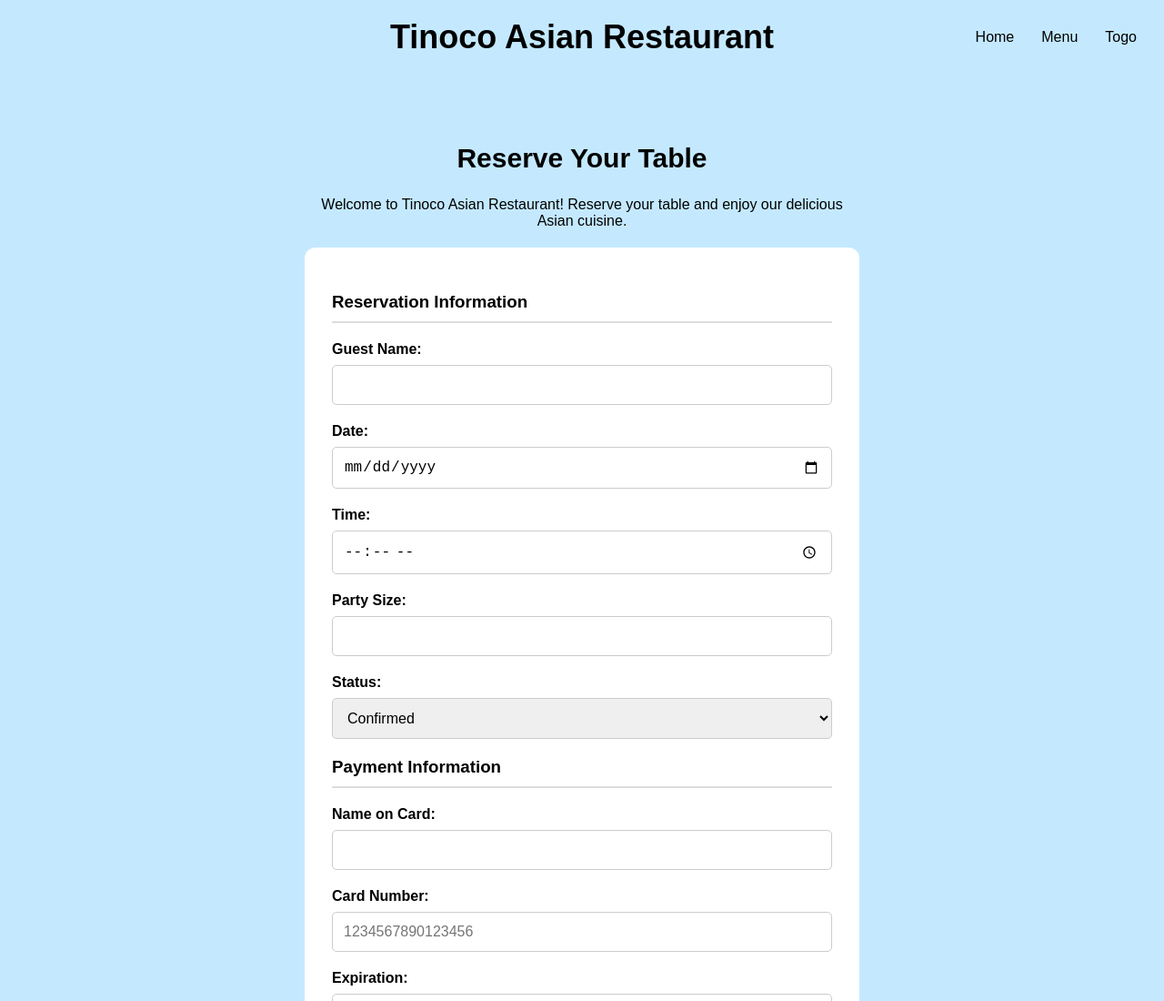
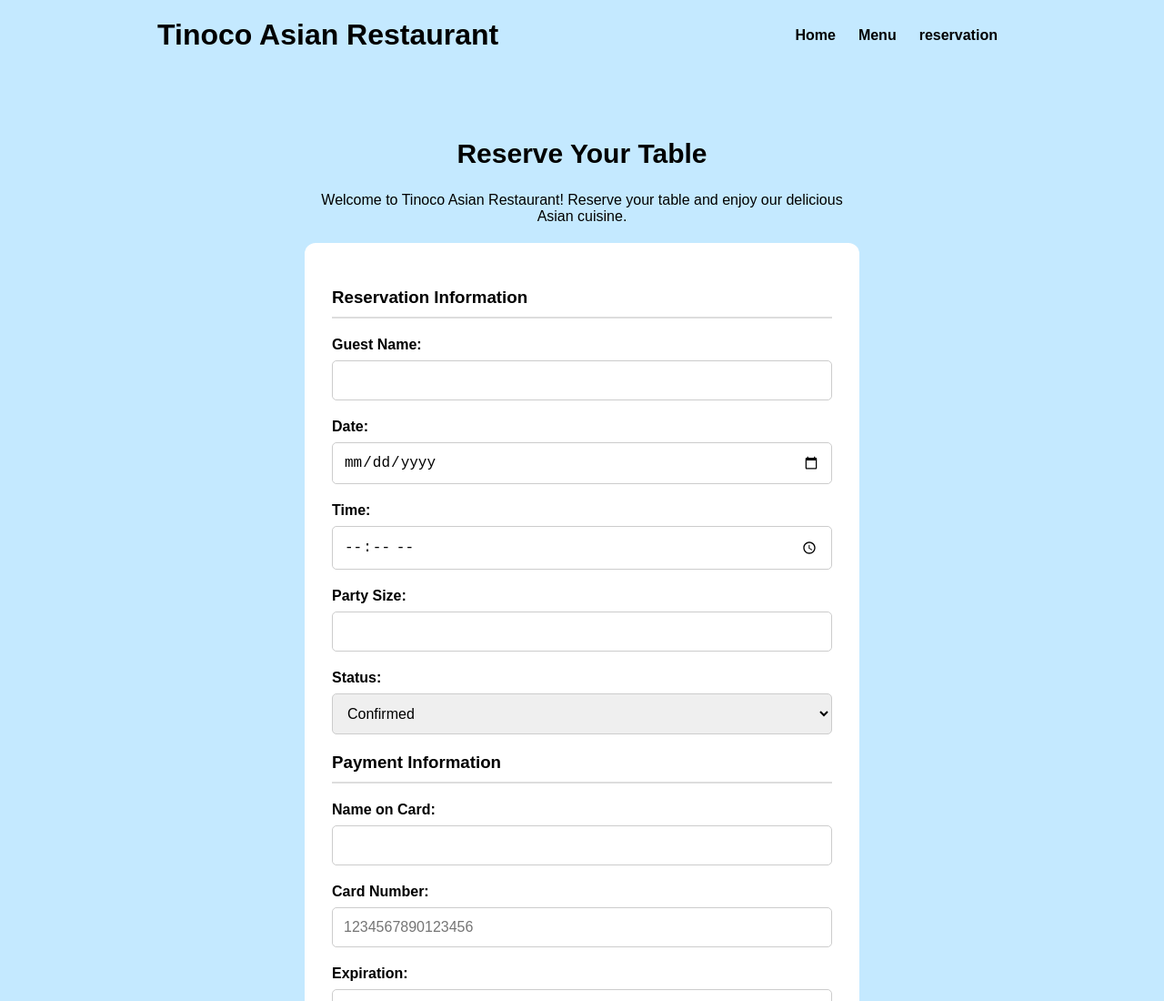
Before and after one commit to tinocoa1982-blip/Restaurant--CH-73, a plain HTML site: page restaurant 73/reservation.html in a window 1280 px wide. Shown: the top 1100 px of the page at 91% size. Drawn offline with Linux system fonts and the light colour scheme.

Commit message:
Fix nav overlap and Menu link

```diff
--- a/restaurant 73/reservation.html
+++ b/restaurant 73/reservation.html
@@ -9,14 +9,16 @@
 
 <body>
 
-    <header class="reservation-header">
-        <h1>Tinoco Asian Restaurant</h1>
+    <header>
+        <div class="navigation">
+            <h1>Tinoco Asian Restaurant</h1>
 
-        <nav>
-            <a href="index.html">Home</a>
-            <a href="menu.html">Menu</a>
-            <a href="reservation.html">Togo</a>
-        </nav>
+            <nav>
+                <a href="index.html">Home</a>
+                <a href="menu.html">Menu</a>
+                <a href="reservation.html">reservation</a>
+            </nav>
+        </div>
     </header>
 
     <main class="reservation-page">
```
